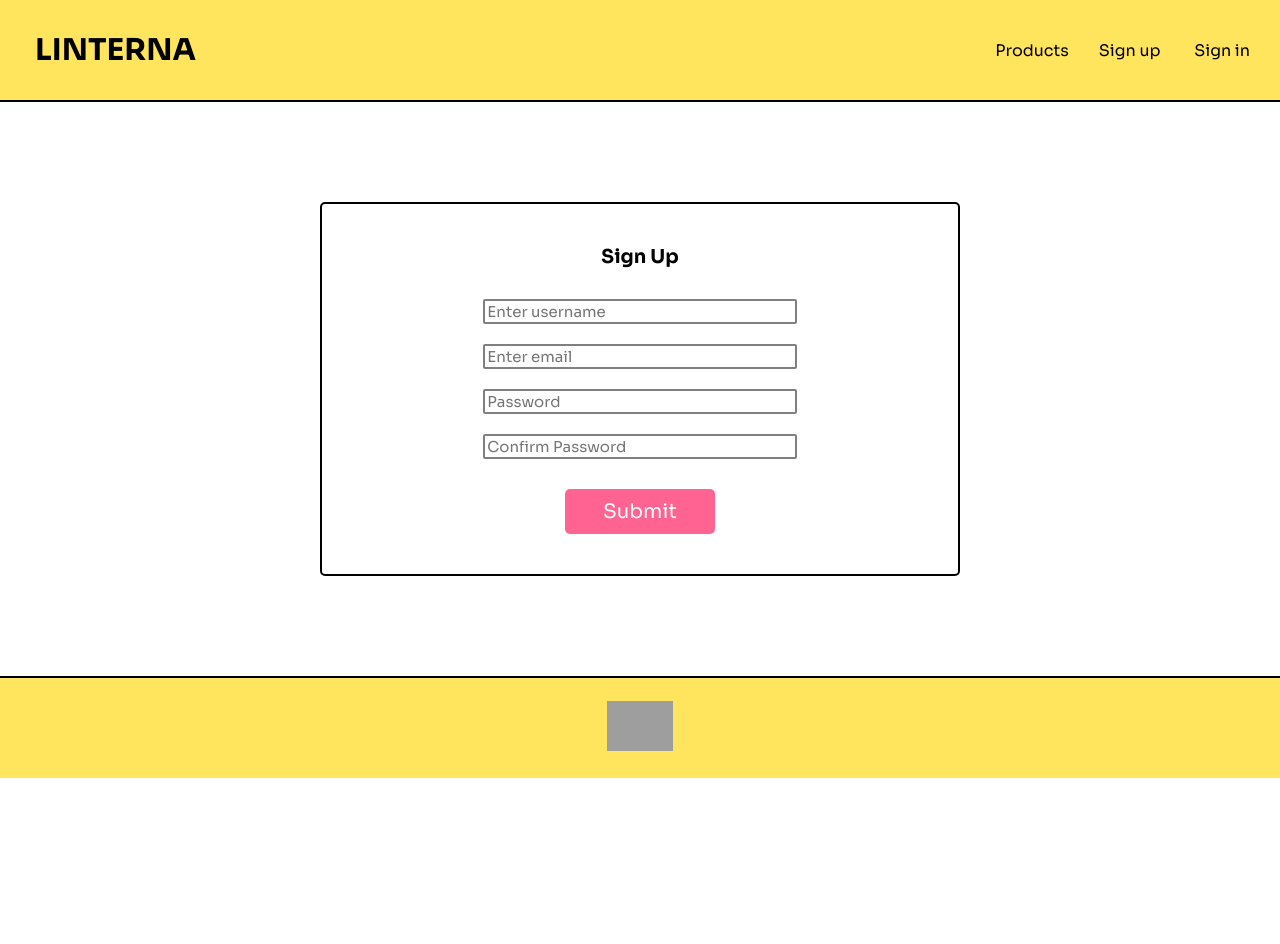
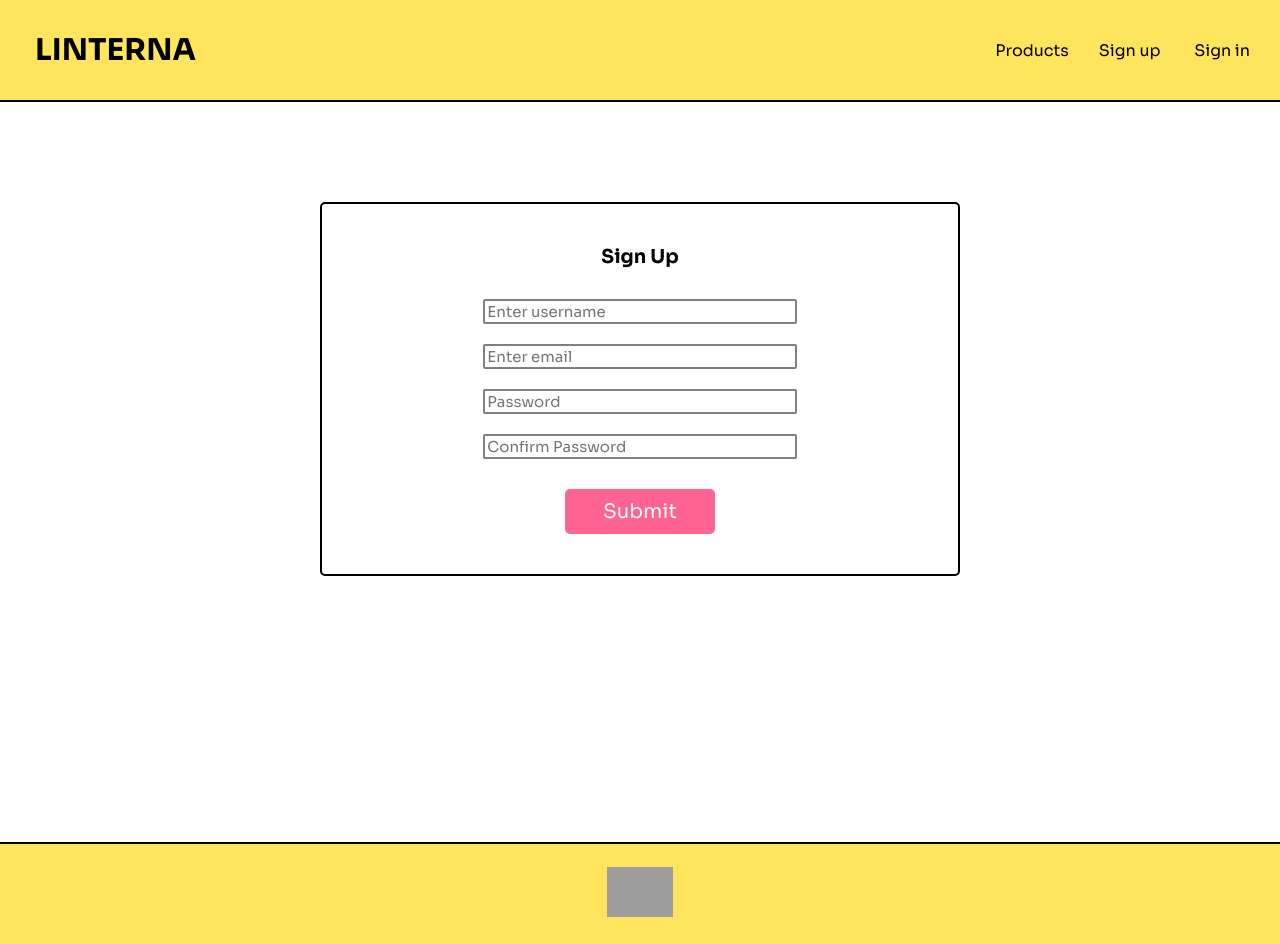
Before and after one commit to hrisso/lighting-project, a React (Create React App) app in the folder client/: page /sign-up in a window 1280 px wide. Before the commit the page ends 800 px from the top, so only its background shows below. Built offline with nearby package versions, Linux system fonts and the light colour scheme; grey boxes are pictures that could not be loaded.

Commit message:
footer fixed

```diff
--- a/client/src/components/shared/Footer/Footer.css
+++ b/client/src/components/shared/Footer/Footer.css
@@ -4,10 +4,9 @@ footer img {
 
 footer {
   display: flex;
-  /* position: absolute; */
-  /* bottom: 0;
+  bottom: 0;
   left: 0;
-  right: 0; */
+  right: 0;
   width: 100vw;
   height: 100px;
   background-color: #ffe45e;
--- a/client/src/components/shared/Layout/Layout.css
+++ b/client/src/components/shared/Layout/Layout.css
@@ -0,0 +1,3 @@
+.body {
+  min-height: 80vh;
+}
--- a/client/src/components/shared/Layout/Layout.jsx
+++ b/client/src/components/shared/Layout/Layout.jsx
@@ -5,7 +5,7 @@ import Footer from "../Footer/Footer";
 const Layout = (props) => (
   <div className="layout">
     <Nav user={props.user} />
-    <div>
+    <div className="body">
       {props.children}
     </div>
       <Footer />
```
